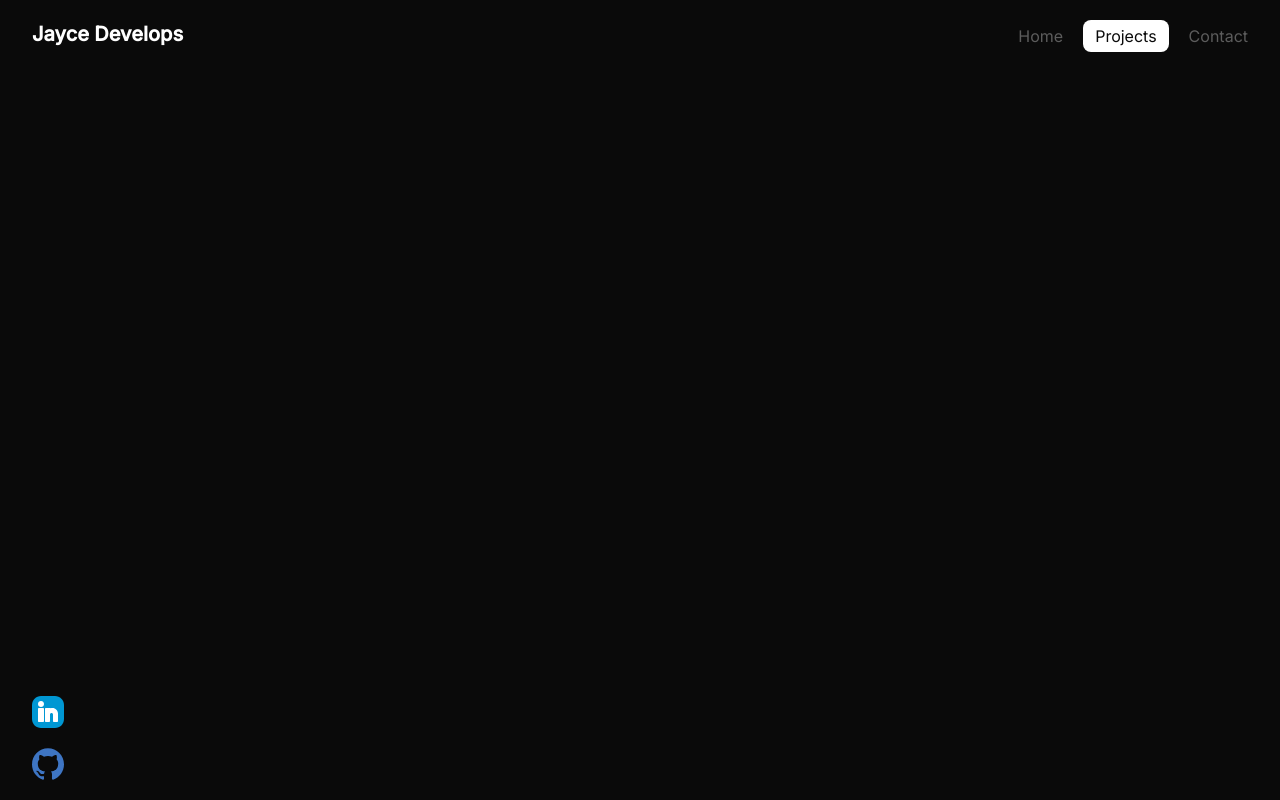
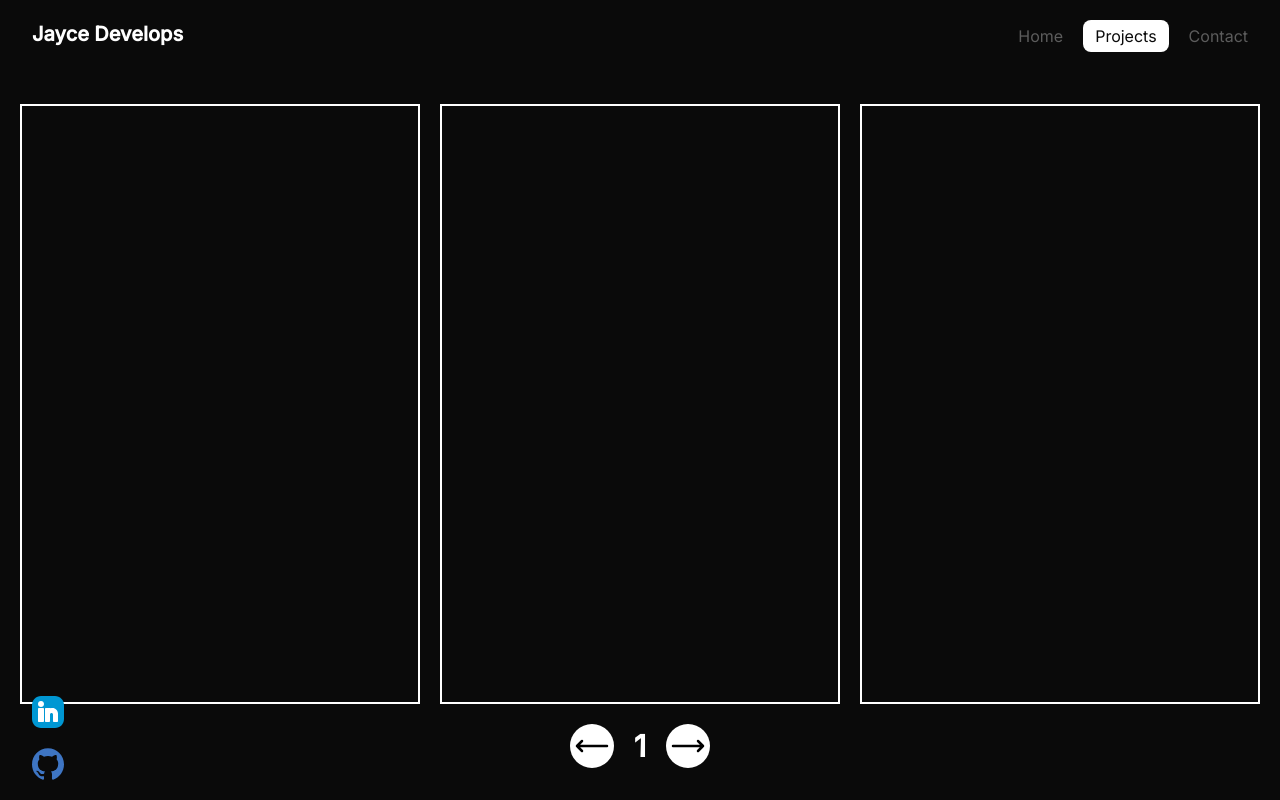
Before and after one commit to JayceDevelops/personal-portfolio-react, a React (Vite) app: page /Projects in a window 1280 px wide. Built offline with nearby package versions, Linux system fonts and the light colour scheme.

Commit message:
Started working on Projects

```diff
--- /dev/null
+++ b/src/components/Project.jsx
@@ -0,0 +1,11 @@
+
+
+export default function  Project(params) {
+    return (
+        <div className="flex flex-col">
+            <div className="min-h-150 min-w-100 border-2 border-white">
+
+            </div>
+        </div>
+    );
+}
--- a/src/pages/Projects.jsx
+++ b/src/pages/Projects.jsx
@@ -1,10 +1,30 @@
 import Nav from "../components/Nav"
 import Socials from "../components/Socials"
+import Project from "../components/Project"
+import LeftArrow from "../assets/LeftArrow.svg"
+import RightArrow from "../assets/RightArrow.svg"
 
 export default function Projects() {
     return (
         <div className="flex flex-col bg-background min-h-dvh">
             <Nav/>
+            <div className="flex flex-1 flex-col items-center justify-center min-h-full gap-5">
+                <div className="flex flex-row gap-5">
+                    <Project/>
+                    <Project/>
+                    <Project/>
+
+                </div>
+                <div className="flex items-center justify-center min-w-full gap-5">
+                    <button className="bg-white rounded-full p-0.5 cursor-pointer">
+                        <img src={LeftArrow} alt="Left Arrow" className="w-10"/>
+                    </button>
+                    <h1 className="font-body text-white text-3xl font-bold">1</h1>
+                    <button className="bg-white rounded-full p-0.5 cursor-pointer">
+                        <img src={RightArrow} alt="Right Arrow" className="w-10"/>
+                    </button>
+                </div>
+            </div>
             <Socials/>
         </div>
     );
```
Also changed, not shown: src/assets/LeftArrow.svg (added), src/assets/RightArrow.svg (added).
